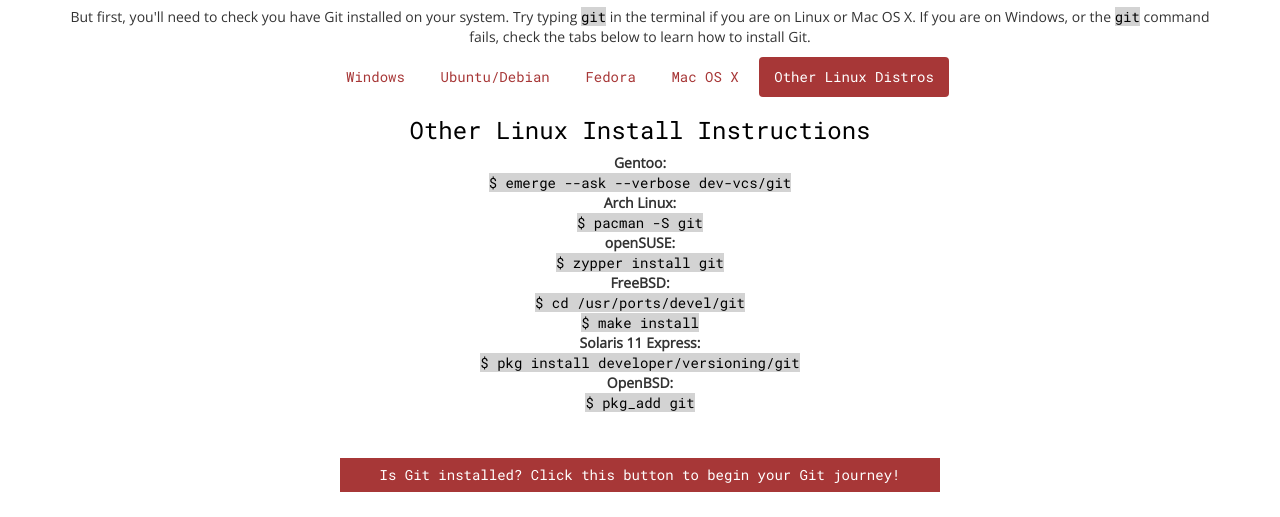
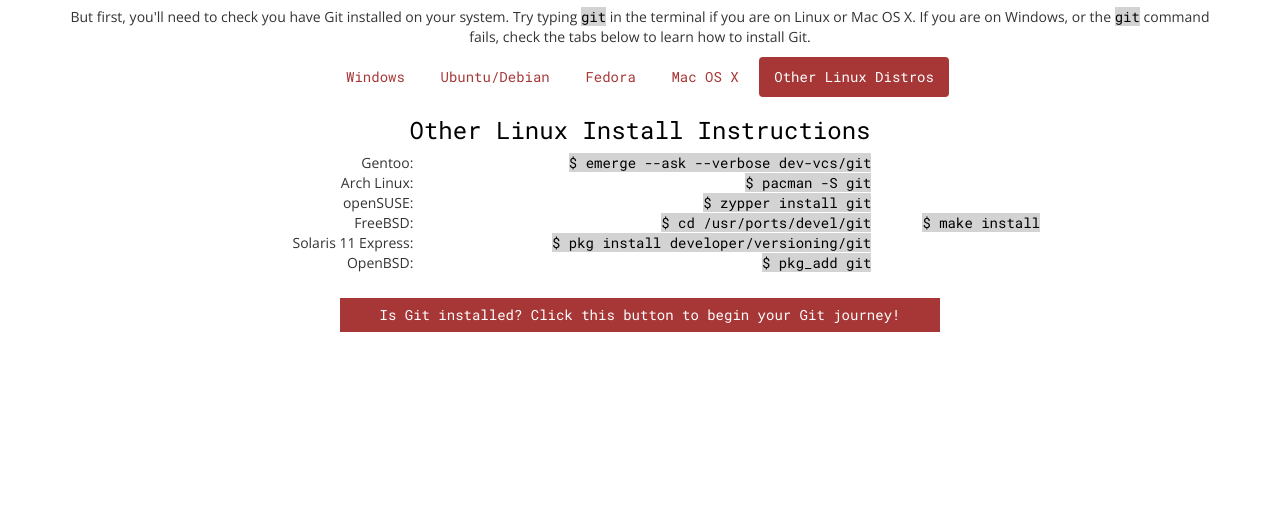
Before and after one commit to Abuissink/fossasia-git-site, a plain HTML site: page index.html in a window 1280 px wide. Both pictures are taken after a click on the link "Other Linux Distros". Shown: the part 283-800 px from the top of the page. Drawn offline with nearby package versions, Linux system fonts and the light colour scheme.

Commit message:
Made a table

```diff
--- a/css/scrolling-nav.css
+++ b/css/scrolling-nav.css
@@ -7,6 +7,13 @@
     text-align: left;
     font-family: "Roboto Mono", monospace;
     background-color: lightgray;
+}
+
+.install_table {
+    text-align: right;
+    margin-left: auto;
+    margin-right: auto;
+    width: 800px;
 }
 
 .pills a {
--- a/index.html
+++ b/index.html
@@ -204,23 +204,29 @@
 
                          <div class="tab-pane fade" id="other">
                             <h3 class="code-title">Other Linux Install Instructions</h3>
-                            <dl>
-                               <dt> Gentoo:</dt>
-                                <dd><span class="code">$ emerge --ask --verbose dev-vcs/git</span></dd>
-                             <dt>Arch Linux:</dt>
-                             <dd><span class="code">$ pacman -S git</span></dd>
-                             <dt>openSUSE:</dt>
-                            <dd><span class="code">$ zypper install git</span></dd>
-                            <dt>FreeBSD:</dt>
-                            <dd><span class="code">$ cd /usr/ports/devel/git</span><br>
-                                 <span class="code">$ make install</span></dd>
-                             <dt>
-                                 Solaris 11 Express: </dt>
-                             <dd>    <span class="code">$ pkg install developer/versioning/git</span></dd>
-                             <dt>
-                                 OpenBSD: </dt>
-                               <dd>  <span class="code">$ pkg_add git</span></dd>
-                             </dl>
+                            <table class="install_table" border="0">
+                                <tr>
+                               <td> Gentoo:</td>
+                                    <td><span class="code">$ emerge --ask --verbose dev-vcs/git</span></td></tr>
+                                <tr>
+                             <td>Arch Linux:</td>
+                             <td><span class="code">$ pacman -S git</span></td>
+                                </tr><tr>
+                             <td>openSUSE:</td>
+                            <td><span class="code">$ zypper install git</span></td>
+                                </tr><tr>
+                            <td>FreeBSD:</td>
+                                <td><span class="code">$ cd /usr/ports/devel/git</span></td>
+
+                               <td> <span class="code">$ make install</span></td>
+                                </tr><tr>
+                               <td> Solaris 11 Express: </td>
+                             <td>    <span class="code">$ pkg install developer/versioning/git</span></td>
+                             </tr><tr>
+                               <td> OpenBSD: </td>
+                               <td>  <span class="code">$ pkg_add git</span></td>
+                             </tr>
+                             </table>
                     </div>
                     </div>
                     <a class="btn btn-default page-scroll" href="#basic">Is Git
```
